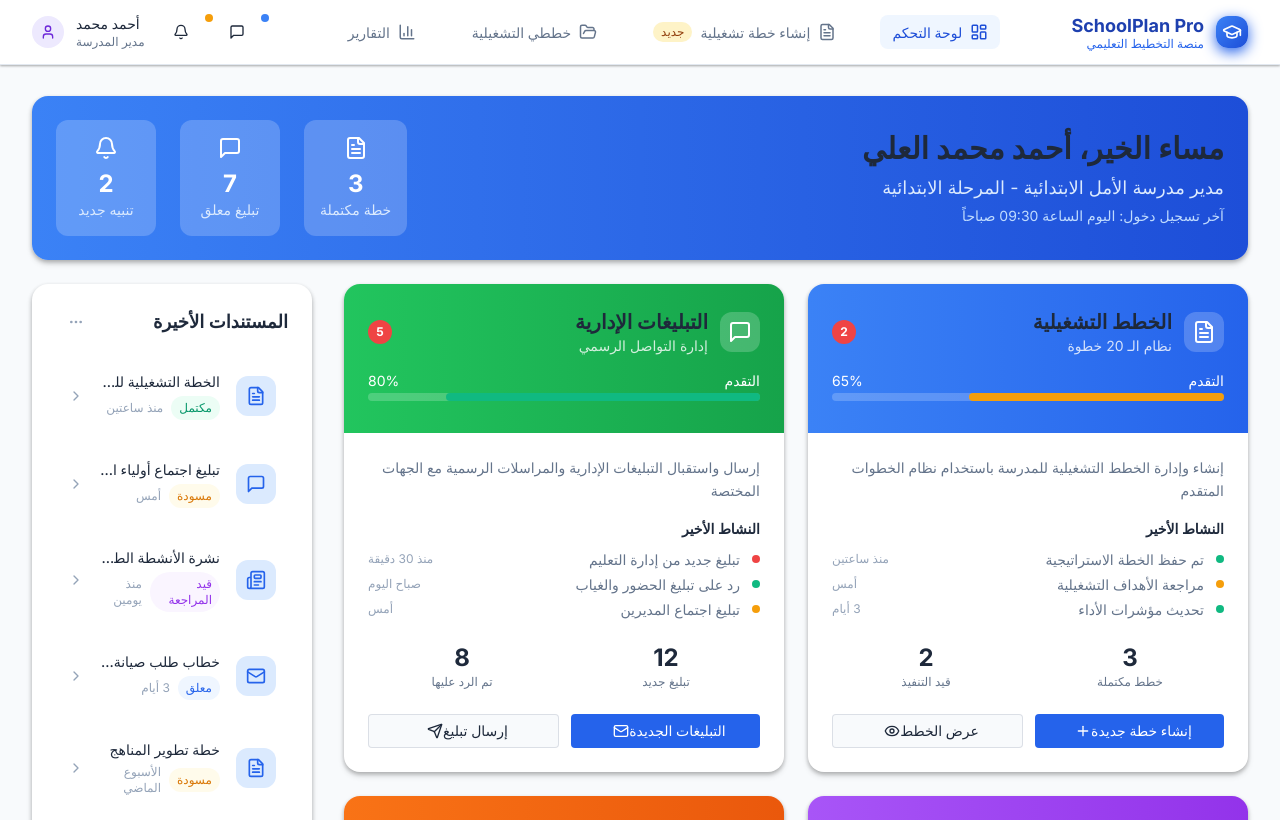
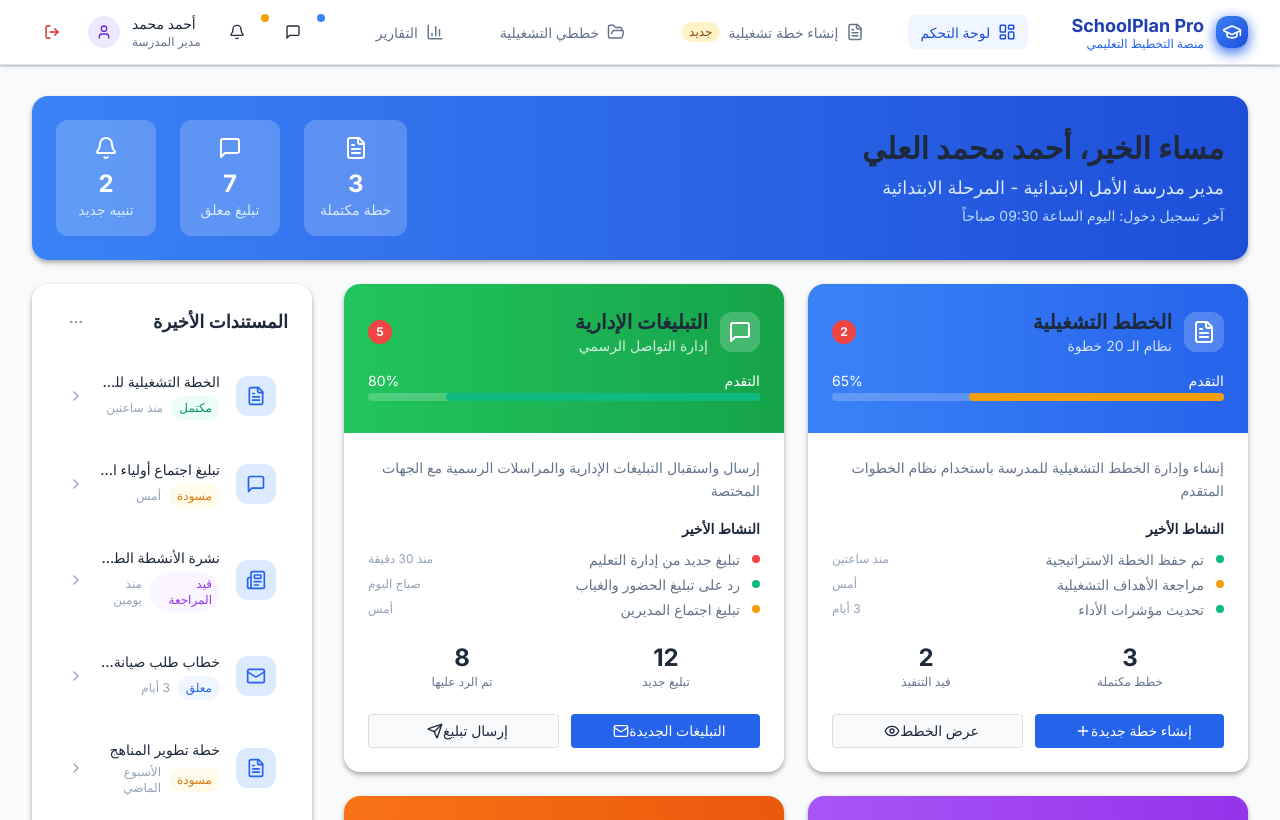
Before and after one commit to mjeed1985/rocket, a React (Vite) app: page /user-dashboard in a window 1280 px wide. Shown: the top 820 px of the page. Built offline with nearby package versions, Linux system fonts and the light colour scheme.

Commit message:
تفعيل زر تسجيل الخروج في لوحة التحكم الإدارية

```diff
--- a/src/components/ui/AdminNavigation.jsx
+++ b/src/components/ui/AdminNavigation.jsx
@@ -1,11 +1,12 @@
 import React, { useState } from 'react';
-import { Link, useLocation } from 'react-router-dom';
+import { Link, useLocation, useNavigate } from 'react-router-dom';
 import Button from 'components/ui/Button';
 import Icon from 'components/AppIcon';
 
 const AdminNavigation = () => {
   const [isSidebarOpen, setIsSidebarOpen] = useState(false);
   const location = useLocation();
+  const navigate = useNavigate();
 
   const navigationItems = [
     {
@@ -52,6 +53,20 @@ const AdminNavigation = () => {
 
   const toggleSidebar = () => {
     setIsSidebarOpen(!isSidebarOpen);
+  };
+
+  const handleLogout = () => {
+    // تأكيد تسجيل الخروج
+    const confirmLogout = window.confirm('هل أنت متأكد من تسجيل الخروج؟');
+
+    if (confirmLogout) {
+      // مسح بيانات المستخدم من localStorage
+      localStorage.removeItem('user');
+      localStorage.removeItem('isAuthenticated');
+
+      // إعادة توجيه إلى الصفحة الرئيسية
+      navigate('/landing-page', { replace: true });
+    }
   };
 
   return (
@@ -110,11 +125,9 @@ const AdminNavigation = () => {
               variant="ghost"
               size="sm"
               iconName="LogOut"
-              onClick={() => {
-                // Logout logic
-                console.log('Logout');
-              }}
+              onClick={handleLogout}
               className="text-error-600 hover:text-error-700 hover:bg-error-50"
+              title="تسجيل الخروج"
             />
           </div>
         </div>
--- a/src/components/ui/UserNavigation.jsx
+++ b/src/components/ui/UserNavigation.jsx
@@ -1,11 +1,12 @@
 import React, { useState } from 'react';
-import { Link, useLocation } from 'react-router-dom';
+import { Link, useLocation, useNavigate } from 'react-router-dom';
 import Button from 'components/ui/Button';
 import Icon from 'components/AppIcon';
 
 const UserNavigation = () => {
   const [isMobileMenuOpen, setIsMobileMenuOpen] = useState(false);
   const location = useLocation();
+  const navigate = useNavigate();
 
   const navigationItems = [
     {
@@ -52,6 +53,20 @@ const UserNavigation = () => {
 
   const toggleMobileMenu = () => {
     setIsMobileMenuOpen(!isMobileMenuOpen);
+  };
+
+  const handleLogout = () => {
+    // تأكيد تسجيل الخروج
+    const confirmLogout = window.confirm('هل أنت متأكد من تسجيل الخروج؟');
+
+    if (confirmLogout) {
+      // مسح بيانات المستخدم من localStorage
+      localStorage.removeItem('user');
+      localStorage.removeItem('isAuthenticated');
+
+      // إعادة توجيه إلى الصفحة الرئيسية
+      navigate('/landing-page', { replace: true });
+    }
   };
 
   return (
@@ -132,6 +147,16 @@ const UserNavigation = () => {
                 />
               </div>
 
+              {/* Logout Button - Desktop */}
+              <Button
+                variant="ghost"
+                size="sm"
+                iconName="LogOut"
+                onClick={handleLogout}
+                className="hidden lg:flex text-error-600 hover:text-error-700 hover:bg-error-50"
+                title="تسجيل الخروج"
+              />
+
               {/* Mobile Menu Button */}
               <Button
                 variant="ghost"
@@ -195,9 +220,7 @@ const UserNavigation = () => {
                       size="sm"
                       iconName="LogOut"
                       className="flex-1 mx-1 text-error-600"
-                      onClick={() => {
-                        console.log('Logout');
-                      }}
+                      onClick={handleLogout}
                     >
                       تسجيل الخروج
                     </Button>
```
